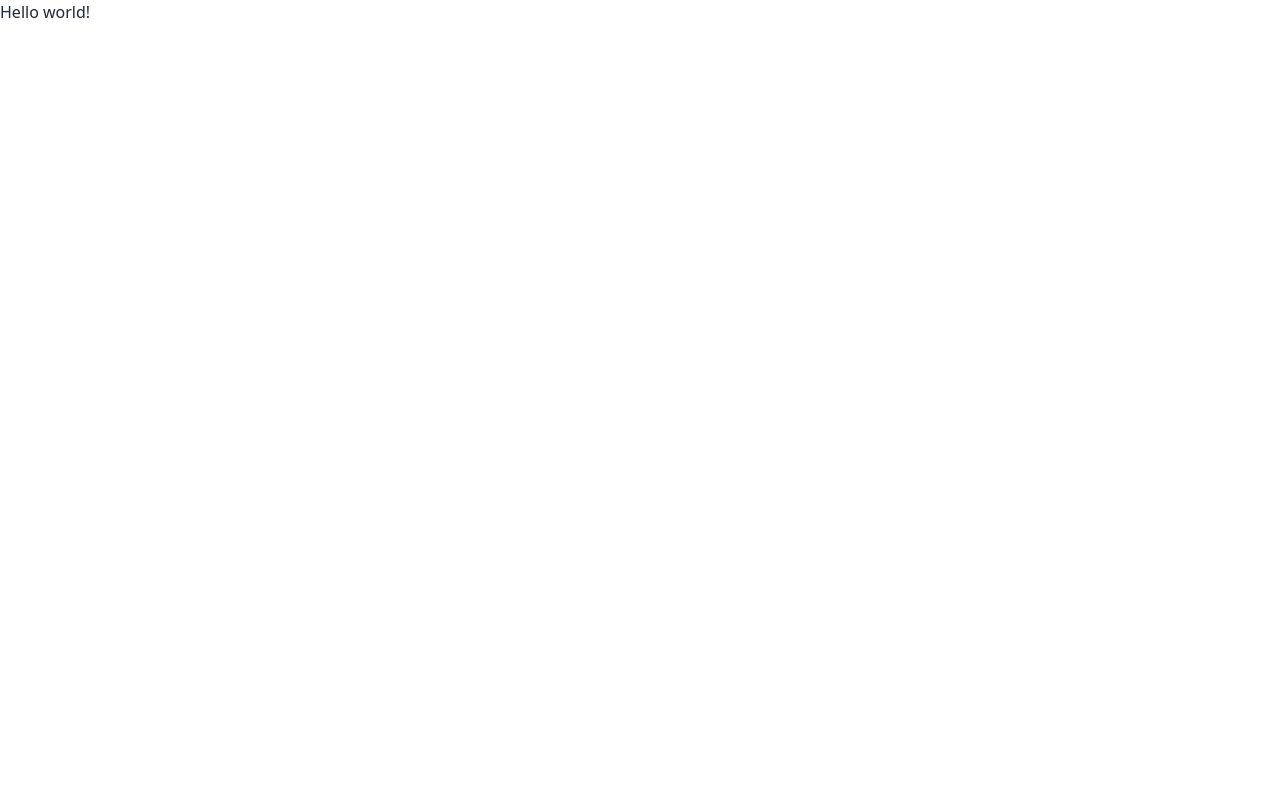
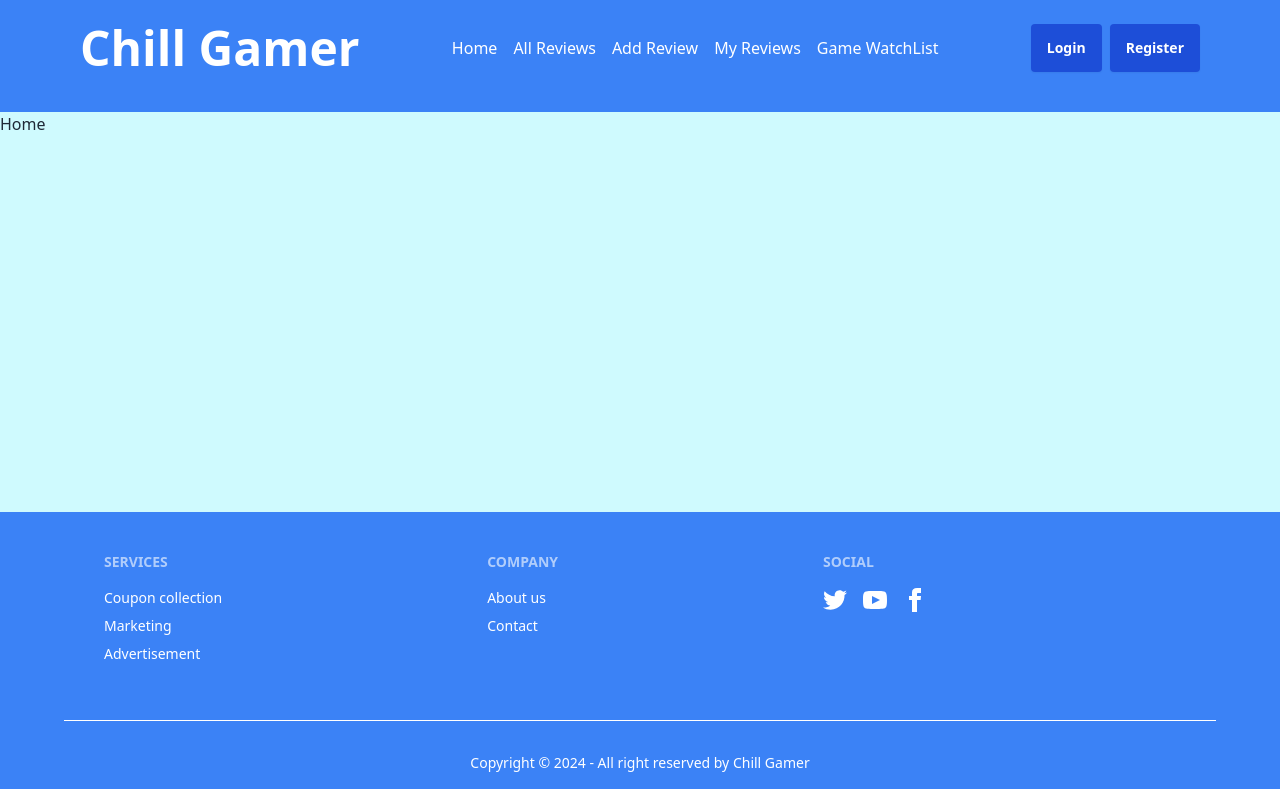
Before and after one commit to Niloy4001/Chill-Gamer, a React (Vite) app: page / in a window 1280 px wide. Built offline with nearby package versions, Linux system fonts and the light colour scheme.

Commit message:
routes added

```diff
--- a/package.json
+++ b/package.json
@@ -14,6 +14,7 @@
     "match-sorter": "^8.0.0",
     "react": "^18.3.1",
     "react-dom": "^18.3.1",
+    "react-icons": "^5.4.0",
     "react-router-dom": "^7.0.2",
     "sort-by": "^1.2.0"
   },
--- /dev/null
+++ b/src/compnents/Footer.jsx
@@ -0,0 +1,70 @@
+import React from 'react';
+
+const Footer = () => {
+    return (
+        <div className='bg-blue-500 text-white' id='footer'>
+            <div className='w-[90%] mx-auto'>
+                <section className="footer  p-10 ">
+                    <nav>
+                        <h6 className="footer-title">Services</h6>
+                        <p className="link link-hover">Coupon collection</p>
+                        <p className="link link-hover">Marketing</p>
+                        <p className="link link-hover">Advertisement</p>
+                    </nav>
+                    <nav>
+                        <h6 className="footer-title">Company</h6>
+                        <p className="link link-hover">About us</p>
+                        <p className="link link-hover">Contact</p>
+                    </nav>
+                    <nav>
+                        <h6 className="footer-title">Social</h6>
+                        <div className="grid grid-flow-col gap-4">
+                            <a href='https://x.com/niloy400199?t=_lUjoaRx-j-5AHZD8yKQ0w&s=35'>
+                                <svg
+                                    xmlns="http://www.w3.org/2000/svg"
+                                    width="24"
+                                    height="24"
+                                    viewBox="0 0 24 24"
+                                    className="fill-current">
+                                    <path
+                                        d="M24 4.557c-.883.392-1.832.656-2.828.775 1.017-.609 1.798-1.574 2.165-2.724-.951.564-2.005.974-3.127 1.195-.897-.957-2.178-1.555-3.594-1.555-3.179 0-5.515 2.966-4.797 6.045-4.091-.205-7.719-2.165-10.148-5.144-1.29 2.213-.669 5.108 1.523 6.574-.806-.026-1.566-.247-2.229-.616-.054 2.281 1.581 4.415 3.949 4.89-.693.188-1.452.232-2.224.084.626 1.956 2.444 3.379 4.6 3.419-2.07 1.623-4.678 2.348-7.29 2.04 2.179 1.397 4.768 2.212 7.548 2.212 9.142 0 14.307-7.721 13.995-14.646.962-.695 1.797-1.562 2.457-2.549z"></path>
+                                </svg>
+                            </a>
+                            <a href='https://www.youtube.com/@niloysikder3621'>
+                                <svg
+                                    xmlns="http://www.w3.org/2000/svg"
+                                    width="24"
+                                    height="24"
+                                    viewBox="0 0 24 24"
+                                    className="fill-current">
+                                    <path
+                                        d="M19.615 3.184c-3.604-.246-11.631-.245-15.23 0-3.897.266-4.356 2.62-4.385 8.816.029 6.185.484 8.549 4.385 8.816 3.6.245 11.626.246 15.23 0 3.897-.266 4.356-2.62 4.385-8.816-.029-6.185-.484-8.549-4.385-8.816zm-10.615 12.816v-8l8 3.993-8 4.007z"></path>
+                                </svg>
+                            </a>
+                            <a href='https://www.facebook.com/share/1ArPr2j74V/'>
+                                <svg
+                                    xmlns="http://www.w3.org/2000/svg"
+                                    width="24"
+                                    height="24"
+                                    viewBox="0 0 24 24"
+                                    className="fill-current">
+                                    <path
+                                        d="M9 8h-3v4h3v12h5v-12h3.642l.358-4h-4v-1.667c0-.955.192-1.333 1.115-1.333h2.885v-5h-3.808c-3.596 0-5.192 1.583-5.192 4.615v3.385z"></path>
+                                </svg>
+                            </a>
+                        </div>
+                    </nav>
+                </section>
+                <div className='border-t border-solid border-white my-4'></div>
+                <section className="footer footer-center p-4">
+                    <aside>
+                        <p>Copyright © {new Date().getFullYear()} - All right reserved by Chill Gamer</p>
+                    </aside>
+                </section>
+            </div>
+
+        </div>
+    );
+};
+
+export default Footer;
--- /dev/null
+++ b/src/compnents/Navbar.jsx
@@ -0,0 +1,78 @@
+import React, { useContext, useState } from 'react';
+import { Link, NavLink } from 'react-router-dom';
+import { IoMenu } from "react-icons/io5";
+import { IoClose } from "react-icons/io5";
+import { AuthContext } from '../context/AuthProvider';
+
+const Navbar = () => {
+    // const { user, logOut } = useContext(AuthContext)
+    const {user} = useContext(AuthContext)
+    const [open, setOpen] = useState(false)
+    return (
+        <div className="bg-blue-500 text-white pb-8">
+            <nav className="w-[90%] mx-auto">
+                {/* Row 1: Welcome Message */}
+                <div className="text-center py-2">
+                    <p className="text-lg font-semibold">{user ? `Welcome ,${user.displayName}` : ''} </p>
+                </div>
+                {/* Row 2: Navigation */}
+                <div className="flex justify-between md:flex-row flex-col items-center px-4 py-2 gap-4">
+                    {/* Logo */}
+                    <div className="logo">
+                        <h1 className='text-3xl md:text-5xl font-extrabold'>Chill Gamer</h1>
+                    </div>
+                    {/* Navigation */}
+                    <div
+                        onClick={() => setOpen(!open)}
+                        className='block lg:hidden pb-2'>
+                        <button className="px-4 py-2 bg-blue-700 rounded">
+                            {
+                                open ? <IoClose /> : <IoMenu />
+                            }
+                        </button>
+                    </div>
+                    <nav className={`${open ? 'flex items-baseline gap-2' : 'hidden'} lg:flex flex-col lg:flex-row space-x-4 items-center`}>
+                        <NavLink to="/">Home</NavLink>
+                        <NavLink to="/brands">All Reviews</NavLink>
+                        <NavLink to="/brands">Add Review</NavLink>
+                        <NavLink to="/brands">My Reviews</NavLink>
+                        <NavLink to="/brands">Game WatchList</NavLink>
+
+                       {/* {
+                        user &&  <NavLink to="/my-profile">👤 My Profile</NavLink>
+                       } */}
+                    </nav>
+                    {/* Authentication */}
+                    {
+                        user ?
+                            <div className="auth flex items-center gap-2">
+                                <Link to={"/auth"} className=" border-none  rounded-full">
+                                    {
+                                        user &&
+                                        <div className='flex flex-col items-center'>
+                                            <img src={user.photoURL} alt="" className='w-8 h-8 rounded-full' />
+                                            <p className='text-xs'>{user.email}</p>
+                                        </div>
+                                        // console.log(user.photoURL)
+                                    }
+                                </Link>
+                                <button to={"/auth/signUp"}
+                                    onClick={logOut}
+                                    className="btn border-none hover:bg-blue-700 text-white bg-blue-700 rounded">Log Out</button>
+                            </div>
+                            :
+
+                            <div className="auth flex items-center gap-2">
+                                <Link to={"/auth"} className="btn border-none hover:bg-blue-700 text-white bg-blue-700 rounded">Login</Link>
+                                <Link to={"/auth/signUp"} className="btn border-none hover:bg-blue-700 text-white bg-blue-700 rounded">Register</Link>
+                            </div>
+                    }
+
+                </div>
+            </nav>
+        </div>
+
+    );
+};
+
+export default Navbar;
--- /dev/null
+++ b/src/context/AuthProvider.jsx
@@ -0,0 +1,21 @@
+import React, { createContext, useState } from 'react'
+export const AuthContext = createContext(null)
+
+
+
+const AuthProvider = ({children}) => {
+    const [user, setUser] = useState(null)
+
+
+    const info = {
+        user
+    }
+
+  return (
+    <AuthContext.Provider value={info}>
+        {children}
+    </AuthContext.Provider>
+  )
+}
+
+export default AuthProvider
--- /dev/null
+++ b/src/layouts/MainLayout.jsx
@@ -0,0 +1,18 @@
+import React from "react";
+import Navbar from "../compnents/Navbar";
+import { Outlet } from "react-router-dom";
+import Footer from "../compnents/Footer";
+
+const MainLayout = () => {
+  return (
+    <div>
+      <Navbar></Navbar>
+      <div className="min-h-[calc(100lvh-400px)] bg-cyan-100">
+        <Outlet></Outlet>
+      </div>
+      <Footer></Footer>
+    </div>
+  );
+};
+
+export default MainLayout;
--- /dev/null
+++ b/src/pages/Home.jsx
@@ -0,0 +1,9 @@
+import React from 'react'
+
+const Home = () => {
+  return (
+    <div>Home</div>
+  )
+}
+
+export default Home
```
Also changed, not shown: src/main.jsx (+12 -14 lines), src/routes/Routes.jsx (+9 -1 lines), 1 other file (tests, documents, lock files or other folders).
